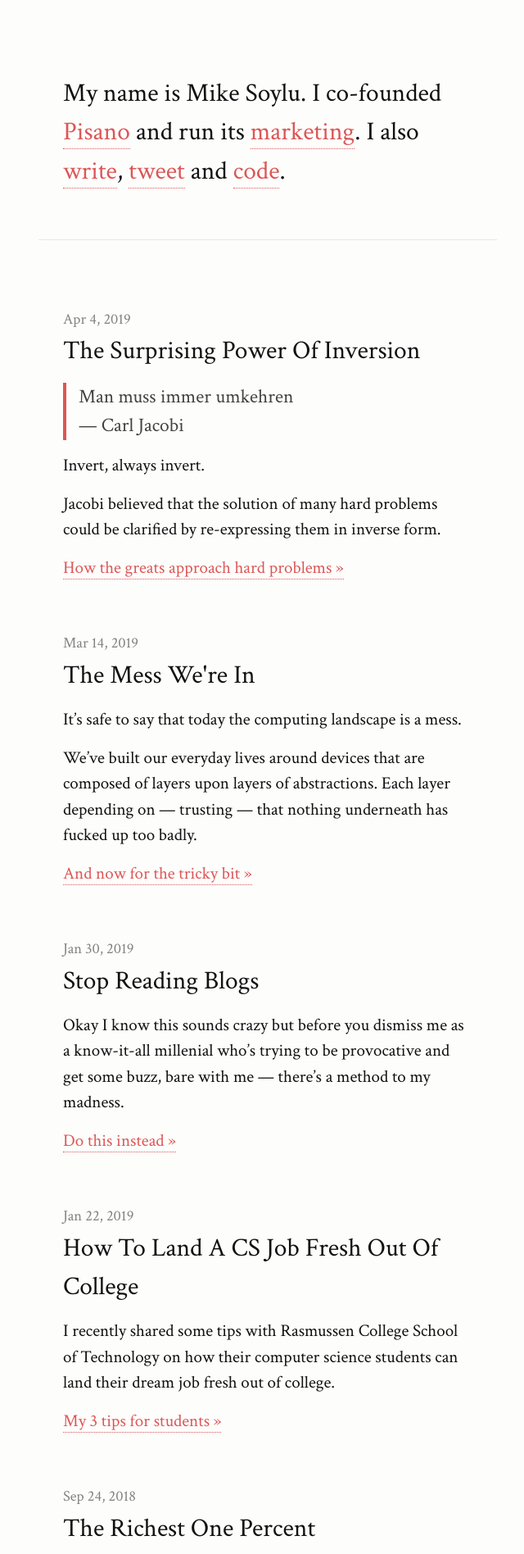
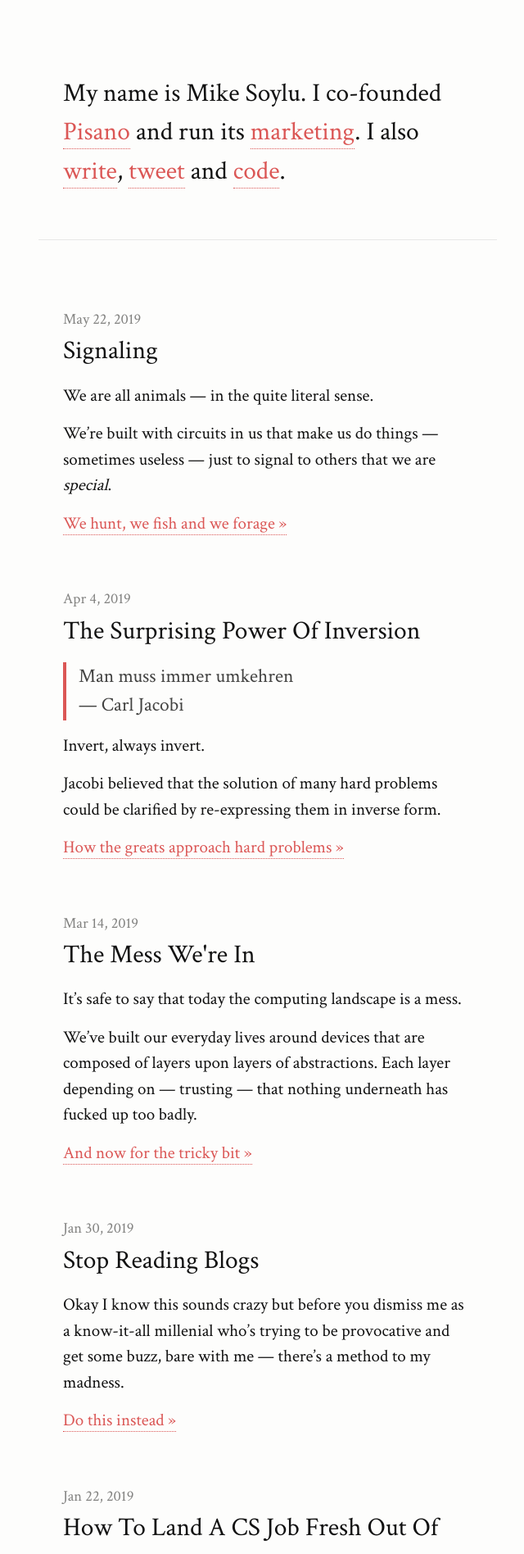
Before and after one commit to mikesoylu/mikesoylu.github.io, a Jekyll site: the page built from index.html, in a window 1280 px wide. Shown: the top 1896 px of the page at 82% size, without its empty margins (313-953 px from the left). Built offline with Jekyll 4.4.1, drawn with Linux system fonts in a browser that asks for light colours.

Commit message:
new post

```diff
--- /dev/null
+++ b/_posts/2019-05-22-signaling.md
@@ -0,0 +1,27 @@
+---
+layout: post
+title: Signaling
+teaser: about signaling
+cta: We hunt, we fish and we forage »
+excerpt_separator: <!--more-->
+---
+
+We are all animals — in the quite literal sense.
+
+We're built with circuits in us that make us do things — sometimes useless — just to signal to others that we are _special_.
+
+<!--more-->
+
+Scientists observed[^1] that turtle hunting and spear fishing men, in a Meriam community in Australia, experience greater social benefits and reproductive success than shellfish foraging men.
+
+Even though turtle hunting and spear fishing are actually less productive, measured by caloric gains per hour, than foraging for shellfish.
+
+Since a daily catch of fish is carried home by hand is clearly visible to everyone. And turtles are served at large feasts, members of the community know which men brought them turtle meat and fish.
+
+Signaling strength and skill results in _evolutionary_ success.
+
+But one wonders.
+
+What a world where we all just foraged for shellfish would be like.
+
+[^1]: Signalling theory, [Wikipedia](https://en.wikipedia.org/wiki/Signalling_theory){:target="_blank"}
--- a/_sass/_layout.scss
+++ b/_sass/_layout.scss
@@ -98,6 +98,10 @@ header {
   color: $brand-color;
 }
 
+.post .footnotes {
+  margin-top: $spacing-unit * 2;
+}
+
 ::selection {
     background: #fef4ad;
 }
```
